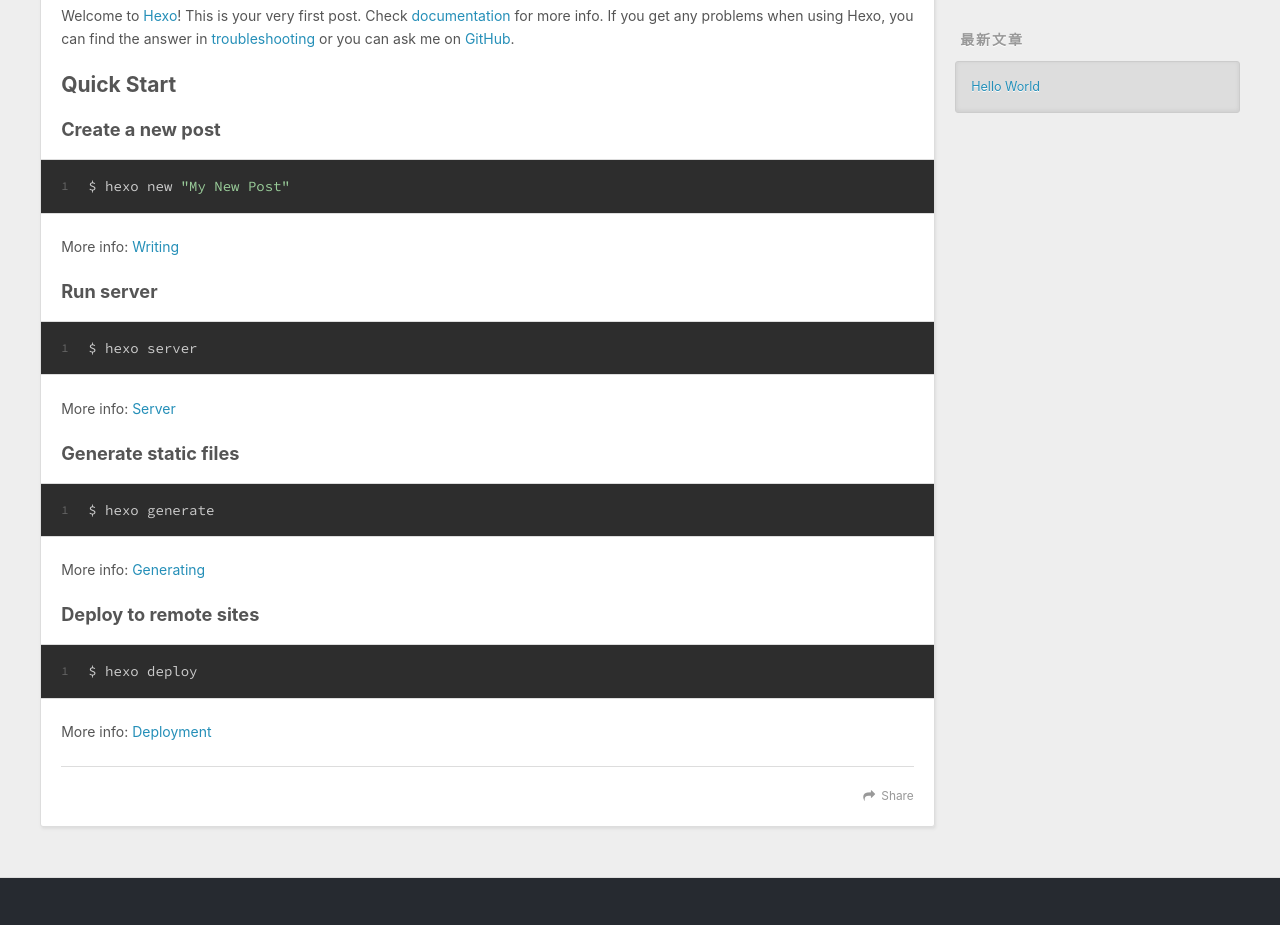
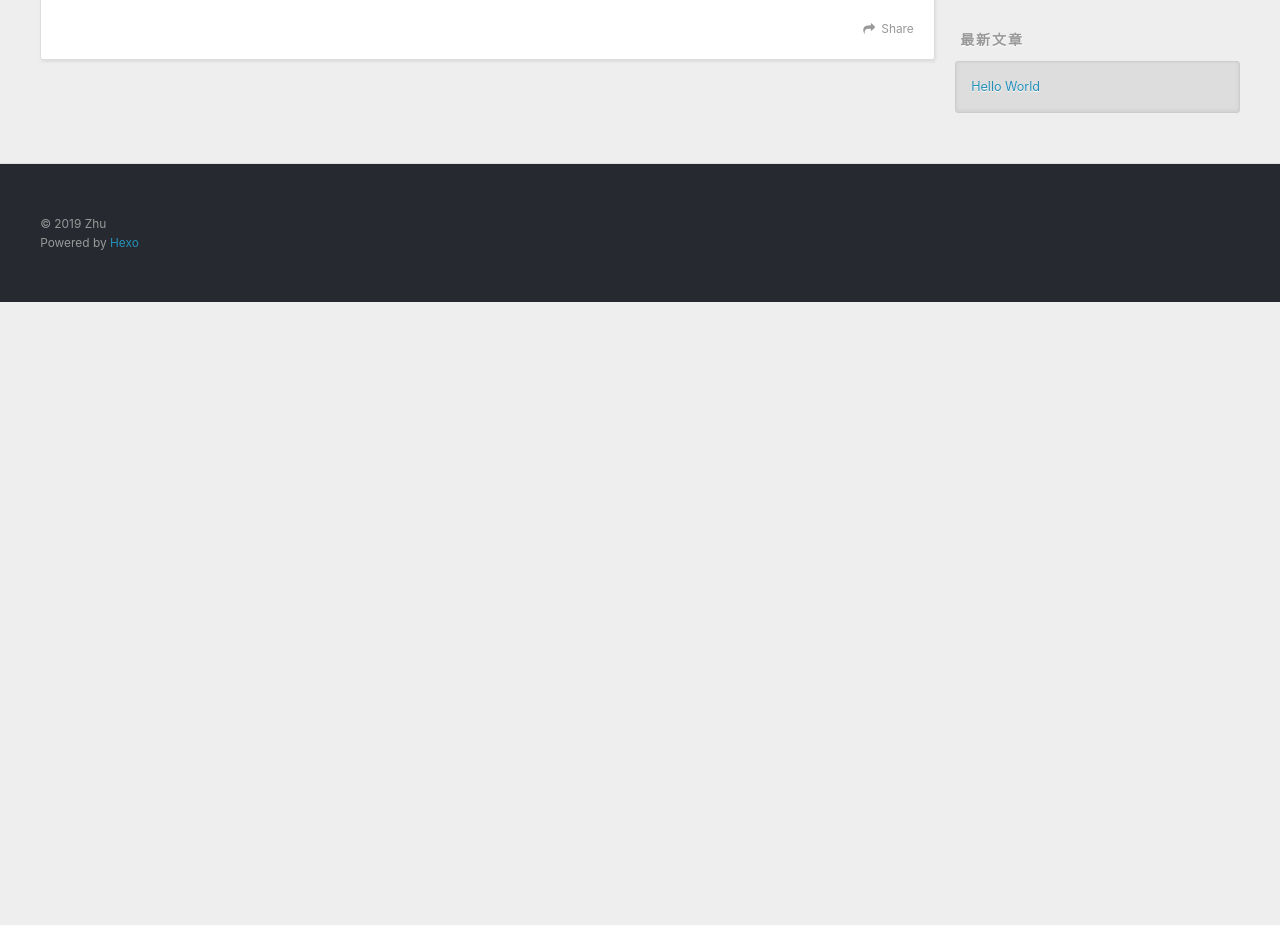
Before and after one commit to zzzzzxw/zzzzzxw.github.io, a plain HTML site: page CNAME.html in a window 1280 px wide. Shown: the part 448-1373 px from the top of the page. After the commit the page ends 800 px from the top, so only its background shows below. Drawn offline with nearby package versions, Linux system fonts and the light colour scheme.

Commit message:
Site updated: 2019-03-10 22:20:30

```diff
--- a/index.html
+++ b/CNAME.html
@@ -7,16 +7,17 @@
 
   <title>Hexo</title>
   <meta name="viewport" content="width=device-width, initial-scale=1, maximum-scale=1">
-  <meta name="description" content="the first hexo">
+  <meta name="description" content="moonprincess.me">
 <meta property="og:type" content="website">
 <meta property="og:title" content="Hexo">
-<meta property="og:url" content="http://moonprincess.me/index.html">
+<meta property="og:url" content="http://moonprincess.me/CNAME.html">
 <meta property="og:site_name" content="Hexo">
-<meta property="og:description" content="the first hexo">
+<meta property="og:description" content="moonprincess.me">
 <meta property="og:locale" content="zh-CN">
+<meta property="og:updated_time" content="2019-03-10T14:14:52.116Z">
 <meta name="twitter:card" content="summary">
 <meta name="twitter:title" content="Hexo">
-<meta name="twitter:description" content="the first hexo">
+<meta name="twitter:description" content="moonprincess.me">
 
     <link rel="alternate" href="/atom.xml" title="Hexo" type="application/atom+xml">
 
@@ -67,54 +68,32 @@
   </div>
 </header>
       <div class="outer">
-        <section id="main">
-
-    <article id="post-hello-world" class="article article-type-post" itemscope itemprop="blogPost">
+        <section id="main"><article id="page-" class="article article-type-page" itemscope itemprop="blogPost">
   <div class="article-meta">
-    <a href="/2019/03/10/hello-world/" class="article-date">
-  <time datetime="2019-03-10T08:24:04.976Z" itemprop="datePublished">2019-03-10</time>
+    <a href="/CNAME.html" class="article-date">
+  <time datetime="2019-03-10T14:14:52.116Z" itemprop="datePublished">2019-03-10</time>
 </a>
 
   </div>
   <div class="article-inner">
 
 
-      <header class="article-header">
-
-
-    <h1 itemprop="name">
-      <a class="article-title" href="/2019/03/10/hello-world/">Hello World</a>
-    </h1>
-
-
-      </header>
-
     <div class="article-entry" itemprop="articleBody">
 
-        <p>Welcome to <a href="https://hexo.io/" target="_blank" rel="noopener">Hexo</a>! This is your very first post. Check <a href="https://hexo.io/docs/" target="_blank" rel="noopener">documentation</a> for more info. If you get any problems when using Hexo, you can find the answer in <a href="https://hexo.io/docs/troubleshooting.html" target="_blank" rel="noopener">troubleshooting</a> or you can ask me on <a href="https://github.com/hexojs/hexo/issues" target="_blank" rel="noopener">GitHub</a>.</p>
-<h2 id="Quick-Start"><a href="#Quick-Start" class="headerlink" title="Quick Start"></a>Quick Start</h2><h3 id="Create-a-new-post"><a href="#Create-a-new-post" class="headerlink" title="Create a new post"></a>Create a new post</h3><figure class="highlight bash"><table><tr><td class="gutter"><pre><span class="line">1</span><br></pre></td><td class="code"><pre><span class="line">$ hexo new <span class="string">"My New Post"</span></span><br></pre></td></tr></table></figure>
-<p>More info: <a href="https://hexo.io/docs/writing.html" target="_blank" rel="noopener">Writing</a></p>
-<h3 id="Run-server"><a href="#Run-server" class="headerlink" title="Run server"></a>Run server</h3><figure class="highlight bash"><table><tr><td class="gutter"><pre><span class="line">1</span><br></pre></td><td class="code"><pre><span class="line">$ hexo server</span><br></pre></td></tr></table></figure>
-<p>More info: <a href="https://hexo.io/docs/server.html" target="_blank" rel="noopener">Server</a></p>
-<h3 id="Generate-static-files"><a href="#Generate-static-files" class="headerlink" title="Generate static files"></a>Generate static files</h3><figure class="highlight bash"><table><tr><td class="gutter"><pre><span class="line">1</span><br></pre></td><td class="code"><pre><span class="line">$ hexo generate</span><br></pre></td></tr></table></figure>
-<p>More info: <a href="https://hexo.io/docs/generating.html" target="_blank" rel="noopener">Generating</a></p>
-<h3 id="Deploy-to-remote-sites"><a href="#Deploy-to-remote-sites" class="headerlink" title="Deploy to remote sites"></a>Deploy to remote sites</h3><figure class="highlight bash"><table><tr><td class="gutter"><pre><span class="line">1</span><br></pre></td><td class="code"><pre><span class="line">$ hexo deploy</span><br></pre></td></tr></table></figure>
-<p>More info: <a href="https://hexo.io/docs/deployment.html" target="_blank" rel="noopener">Deployment</a></p>
+        <p>moonprincess.me</p>
 
 
     </div>
     <footer class="article-footer">
-      <a data-url="http://moonprincess.me/2019/03/10/hello-world/" data-id="cjt2zqkjz0000jgvgdzved12e" class="article-share-link">Share</a>
+      <a data-url="http://moonprincess.me/CNAME.html" data-id="cjt308knk0000yovgry8tqc53" class="article-share-link">Share</a>
 
 
     </footer>
   </div>
 
-</article>
 
 
-
-
+</article>
 
 </section>
 
```
Also changed, not shown: 2019/03/10/hello-world/index.html (+1 -1 lines), README.md.txt (deleted), 1 other file.
